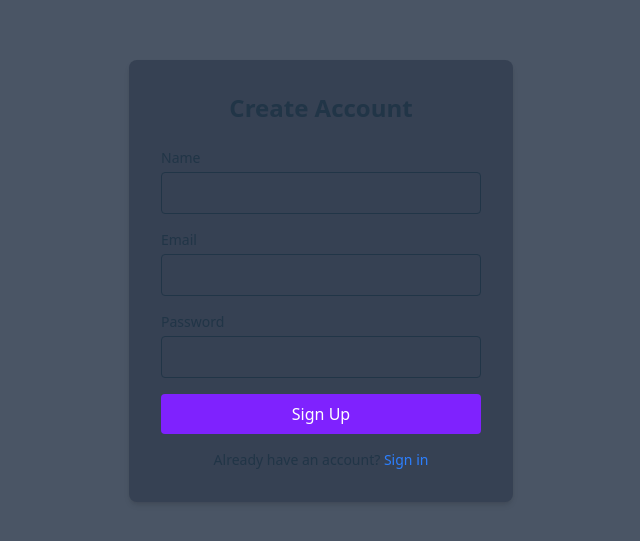
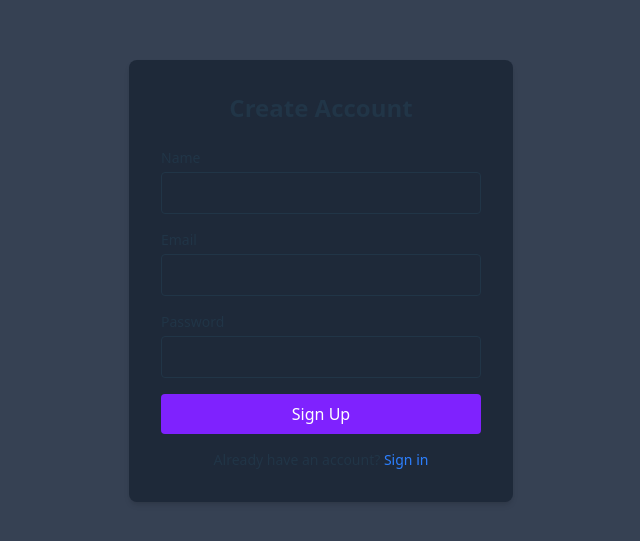
Before and after one commit to enj657/cat-tracker, a React (Vite) app in the folder frontend/: page /signup in a window 1280 px wide. Shown: the part 119-660 px from the top of the page, without its empty margins (319-959 px from the left). Built offline with nearby package versions, Linux system fonts and the light colour scheme; no server answers.

Commit message:
Update gray background colors

```diff
--- a/frontend/src/pages/Login.tsx
+++ b/frontend/src/pages/Login.tsx
@@ -25,8 +25,8 @@
   };
 
   return (
-    <div className="min-h-screen flex items-center justify-center bg-gray-600">
-      <div className="bg-gray-700 p-8 rounded-lg shadow-md w-96">
+    <div className="min-h-screen flex items-center justify-center bg-gray-700">
+      <div className="bg-gray-800 p-8 rounded-lg shadow-md w-96">
         <h2 className="text-2xl font-bold mb-6 text-center">Sign In</h2>
 
         {error && (
--- a/frontend/src/pages/Signup.tsx
+++ b/frontend/src/pages/Signup.tsx
@@ -23,8 +23,8 @@
   };
 
   return (
-    <div className="min-h-screen flex items-center justify-center bg-gray-600">
-      <div className="bg-gray-700 p-8 rounded-lg shadow-md w-96">
+    <div className="min-h-screen flex items-center justify-center bg-gray-700">
+      <div className="bg-gray-800 p-8 rounded-lg shadow-md w-96">
         <h2 className="text-2xl font-bold mb-6 text-center">Create Account</h2>
 
         {error && (
```
